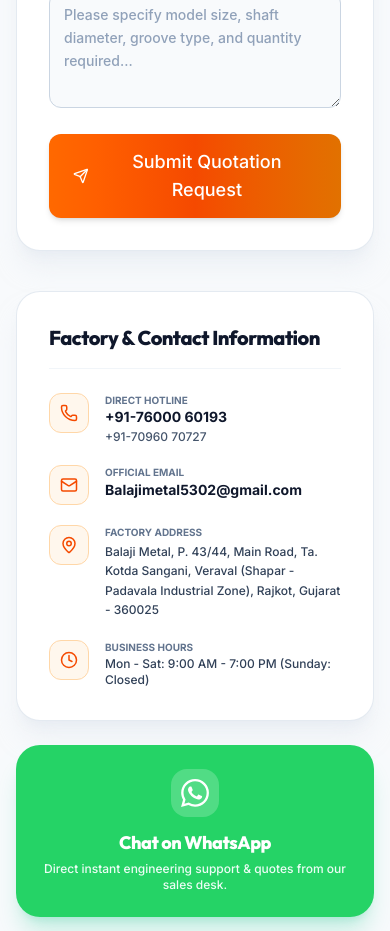
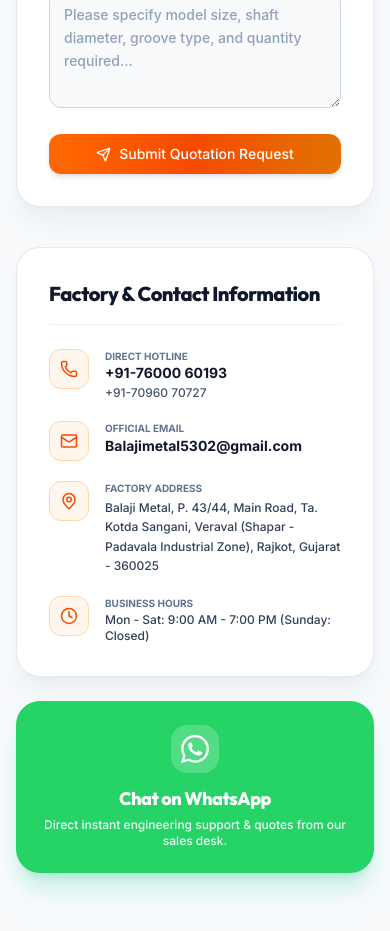
Before and after one commit to workshreeraminfotech-ux/balaji-metal, a React (Vite) app: page /contact in a window 390 px wide. Shown: the part 1080-2011 px from the top of the page. Built offline with nearby package versions, Linux system fonts and the light colour scheme; no server answers; the database is empty.

Commit message:
style(mobile): reduce Submit Quotation Request button size on mobile

```diff
--- a/src/pages/ContactPage.jsx
+++ b/src/pages/ContactPage.jsx
@@ -230,12 +230,12 @@
 
               <Button
                 variant="primary"
-                size="lg"
+                size="default"
                 type="submit"
                 loading={loading}
-                className="w-full bg-gradient-to-r from-orange-500 via-orange-600 to-amber-600 hover:from-orange-600 hover:to-amber-700 text-white font-bold py-3.5 rounded-xl shadow-md border-0 flex items-center justify-center gap-2 cursor-pointer"
+                className="w-full bg-gradient-to-r from-orange-500 via-orange-600 to-amber-600 hover:from-orange-600 hover:to-amber-700 text-white font-bold py-2.5 sm:py-3.5 px-4 sm:px-6 text-sm sm:text-base rounded-xl shadow-md border-0 flex items-center justify-center gap-2 cursor-pointer"
               >
-                <Send size={16} />
+                <Send size={15} className="sm:w-4 sm:h-4" />
                 <span>Submit Quotation Request</span>
               </Button>
             </form>
```
